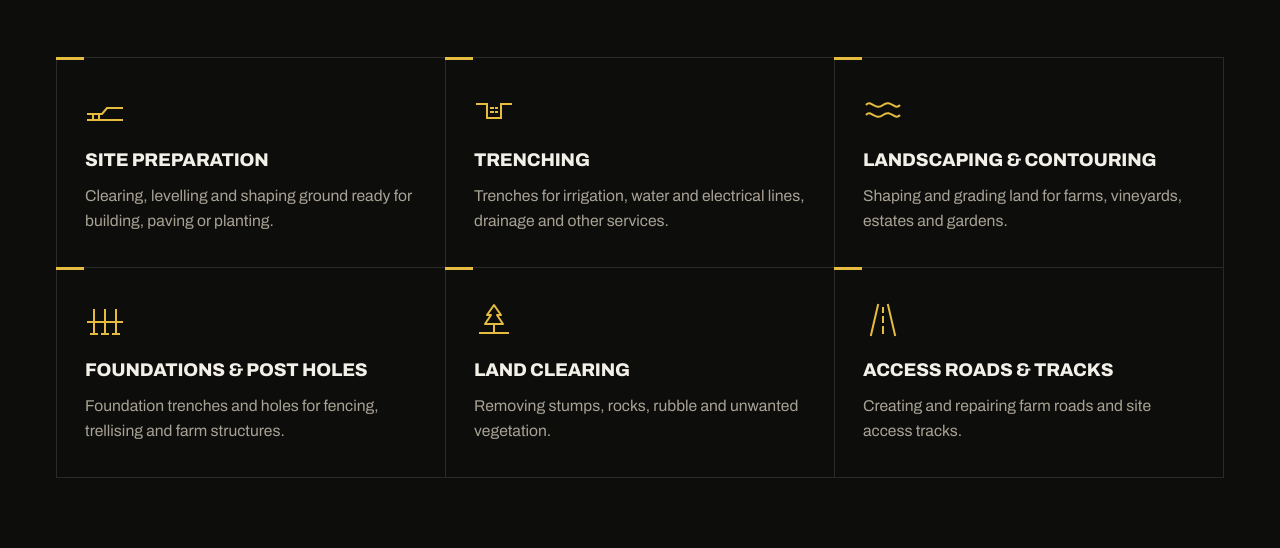
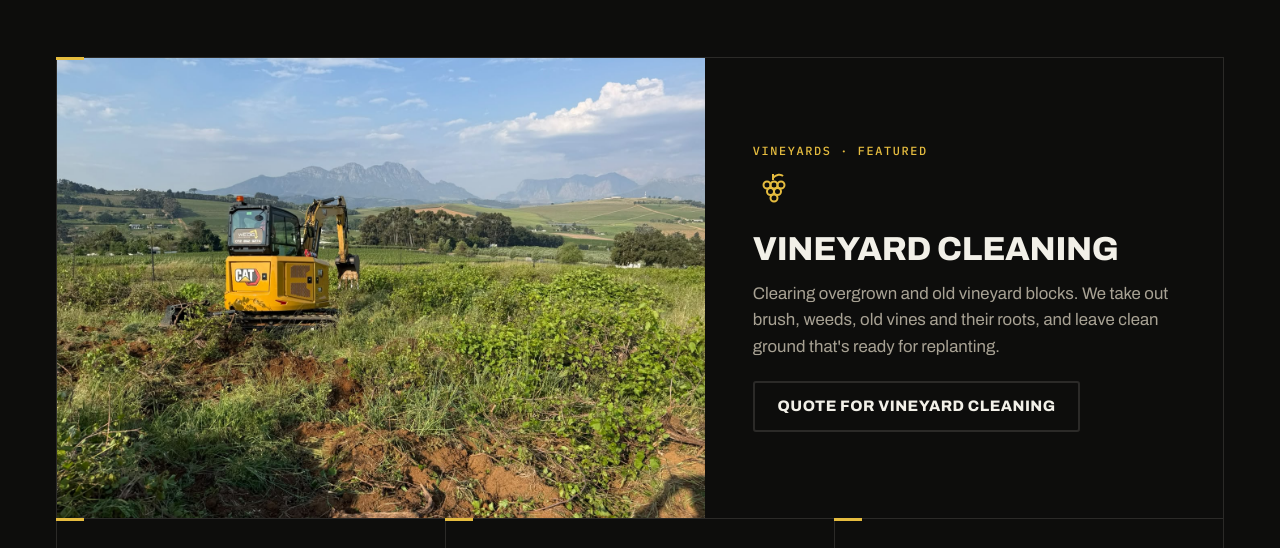
Before and after one commit to psudan/wedig-earthworks, a plain HTML site: page site/index.html in a window 1280 px wide. Shown: the part 1519-2067 px from the top of the page. Drawn offline with Linux system fonts and the light colour scheme.

Commit message:
Add vineyard cleaning as a featured service with photo
Co-Authored-By: Claude Opus 5.5 <noreply@anthropic.com>

```diff
--- a/site/index.html
+++ b/site/index.html
@@ -5,7 +5,7 @@
 <meta name="viewport" content="width=device-width, initial-scale=1, viewport-fit=cover">
 <title>WeDig Earthworks</title>
 <meta name="claude:viewport-fit-sides" content="cover">
-<meta name="description" content="5-ton CAT excavator hire with an experienced operator. Site preparation, trenching, land clearing and access roads for vineyards, farms, estates and contractors in Stellenbosch and the Western Cape.">
+<meta name="description" content="5-ton CAT excavator hire with an experienced operator. Vineyard cleaning, site preparation, trenching, land clearing and access roads for vineyards, farms, estates and contractors in Stellenbosch and the Western Cape.">
 <meta name="theme-color" content="#0d0d0c">
 <link rel="canonical" href="https://wedigearthworks.co.za/">
 <meta property="og:type" content="website">
@@ -133,6 +133,14 @@ section{padding-block:clamp(72px,9vw,128px)}
 .svc:hover::before{width:72px}
 .svc svg{width:40px;height:40px;color:var(--cat);margin-bottom:8px}
 .svc p{margin:0;color:var(--dust);font-size:.98rem}
+.svc-feature{grid-column:1/-1;padding:0;grid-template-columns:1.25fr 1fr;gap:0;align-items:stretch}
+.svc-feature figure{margin:0;min-height:0;overflow:hidden}
+.svc-feature img{width:100%;height:100%;min-height:340px;max-height:460px;object-fit:cover;object-position:35% 55%}
+.svc-feature .svc-body{display:grid;gap:12px;align-content:center;justify-items:start;padding:clamp(28px,4vw,48px)}
+.svc-feature h3{font-size:clamp(1.5rem,2.6vw,2.1rem)}
+.svc-feature .svc-body p:not(.label){font-size:1.05rem;max-width:44ch}
+.svc-feature .btn{margin-top:8px}
+.svc-feature .svc-body p.label{color:var(--cat);font-size:.74rem}
 
 /* machine */
 .machine{background:var(--coal)}
@@ -237,6 +245,8 @@ footer{border-top:1px solid var(--line);padding-block:44px calc(44px + env(safe-
   .brand img{height:46px}
   .nav{min-height:68px}
   .services-grid{grid-template-columns:1fr}
+  .svc-feature{grid-template-columns:1fr}
+  .svc-feature img{min-height:0;height:auto;aspect-ratio:4/3}
   .steps{grid-template-columns:1fr}
   .step,.step+.step{padding:24px 0;border-left:0}
   .step+.step{border-top:1px solid var(--line)}
@@ -318,6 +328,16 @@ footer{border-top:1px solid var(--line);padding-block:44px calc(44px + env(safe-
         <p class="lede">From farms and vineyards to building sites, we take on the excavation work that has to be done properly before anything else can start.</p>
       </div>
       <div class="services-grid">
+      <article class="svc svc-feature">
+        <figure><img src="assets/vineyard-cleaning.jpeg" alt="WeDig CAT excavator clearing an overgrown vineyard block, with the Simonsberg mountains behind" width="1600" height="1200" loading="lazy"></figure>
+        <div class="svc-body">
+          <p class="label">Vineyards · Featured</p>
+          <svg viewBox="0 0 40 40" fill="none" stroke="currentColor" stroke-width="2" aria-hidden="true"><path d="M20 4v6M20 8c3-4 8-4 10-2"/><circle cx="14" cy="15" r="3.5"/><circle cx="21" cy="15" r="3.5"/><circle cx="28" cy="15" r="3.5"/><circle cx="17.5" cy="21.5" r="3.5"/><circle cx="24.5" cy="21.5" r="3.5"/><circle cx="21" cy="28" r="3.5"/></svg>
+          <h3>Vineyard cleaning</h3>
+          <p>Clearing overgrown and old vineyard blocks. We take out brush, weeds, old vines and their roots, and leave clean ground that's ready for replanting.</p>
+          <a class="btn ghost" href="https://wa.me/27728929274?text=Hi%20WeDig%2C%20I%27d%20like%20a%20quote%20for%20vineyard%20cleaning." target="_blank" rel="noopener">Quote for vineyard cleaning</a>
+        </div>
+      </article>
         <article class="svc">
           <svg viewBox="0 0 40 40" fill="none" stroke="currentColor" stroke-width="2" stroke-linecap="square" aria-hidden="true"><path d="M3 30h34M3 24h14l5-6h15"/><path d="M8 30v-6M14 30v-6"/></svg>
           <h3>Site preparation</h3>
@@ -446,6 +466,7 @@ footer{border-top:1px solid var(--line);padding-block:44px calc(44px + env(safe-
         <div class="row2">
           <div class="field"><label for="service">Work needed</label>
             <select id="service" name="service">
+              <option>Vineyard cleaning</option>
               <option>Site preparation</option>
               <option>Trenching</option>
               <option>Landscaping &amp; contouring</option>
```
Also changed, not shown: site/assets/vineyard-cleaning.jpeg (added).
